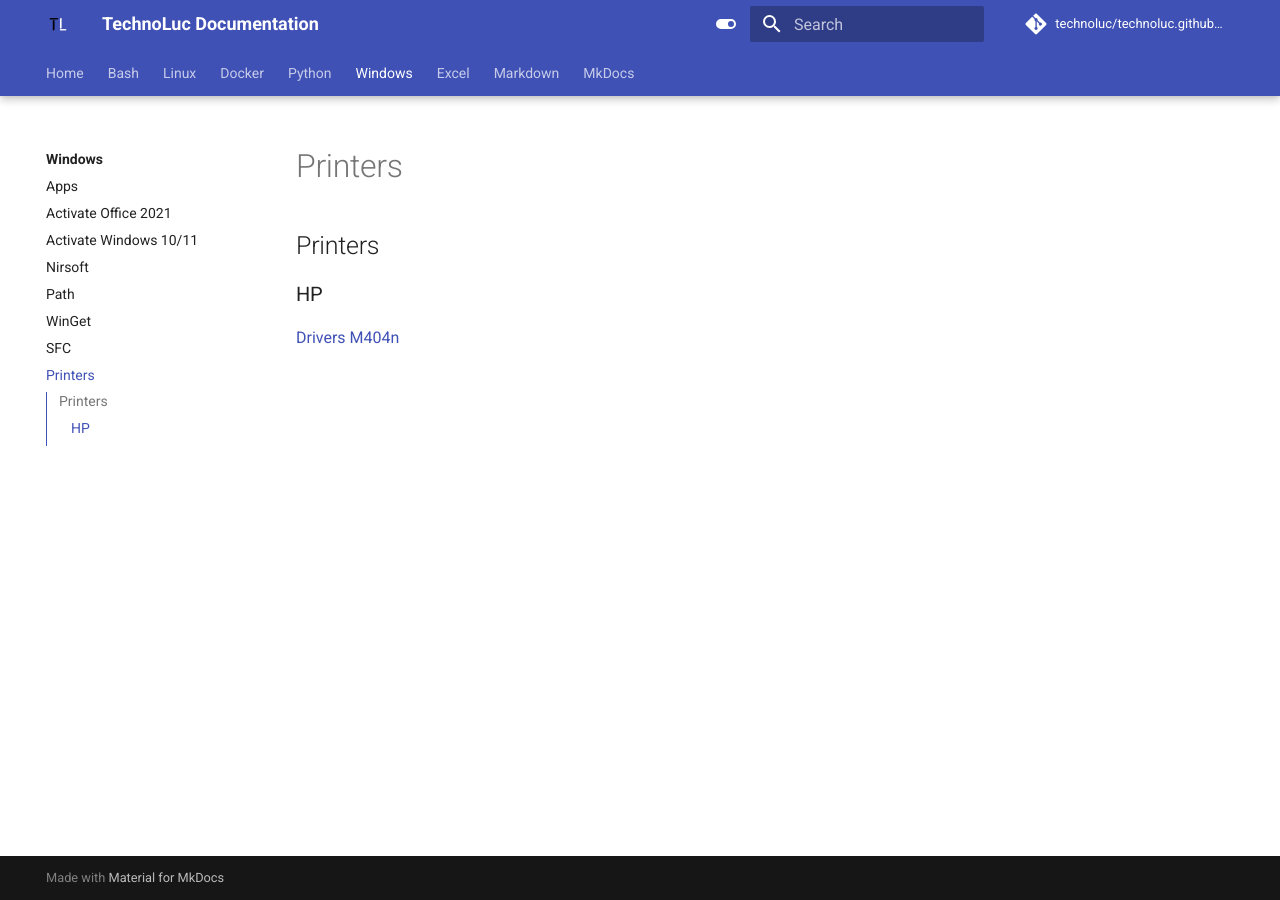
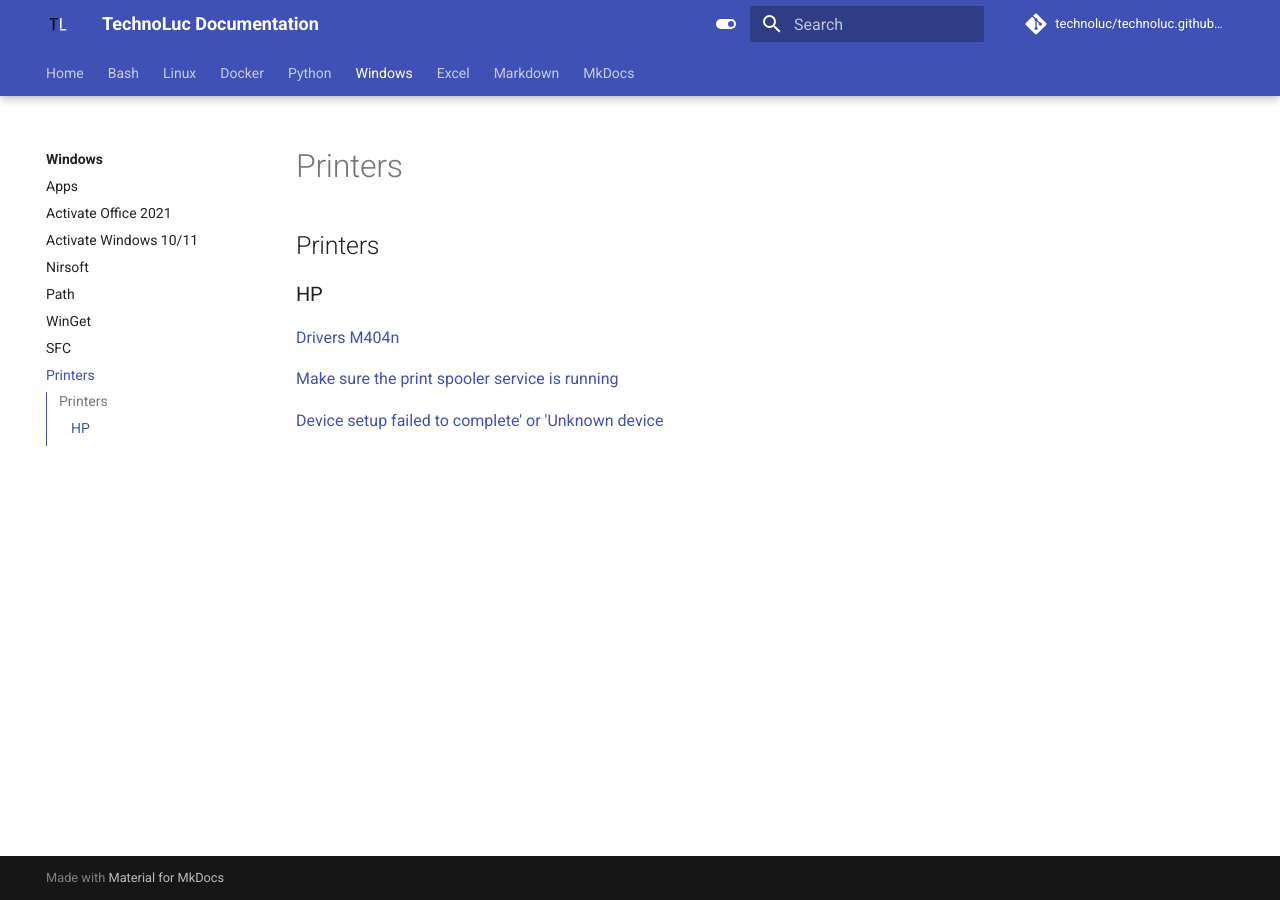
Before and after one commit to technoluc/technoluc.github.io, an MkDocs documentation site: the page built from docs/windows/printers.md, in a window 1280 px wide. Built offline with MkDocs 1.6.1 and Material for MkDocs 9.7.7, drawn with Linux system fonts in a browser that asks for light colours; comment, search, counter and statistics services are not loaded.

Commit message:
Update printers.md

```diff
--- a/docs/windows/printers.md
+++ b/docs/windows/printers.md
@@ -3,3 +3,7 @@
 ### HP
 
 [Drivers M404n](https://support.hp.com/nl-nl/drivers/selfservice/hp-laserjet-pro-m404-m405-series/19203833/model/19202535)
+
+[Make sure the print spooler service is running](https://support.hp.com/id-en/document/c02018709#:~:text=Make%20sure%20the-,print%20spooler%20service,-is%20running)
+
+[Device setup failed to complete' or 'Unknown device](https://support.hp.com/in-en/document/c02124639)
```
